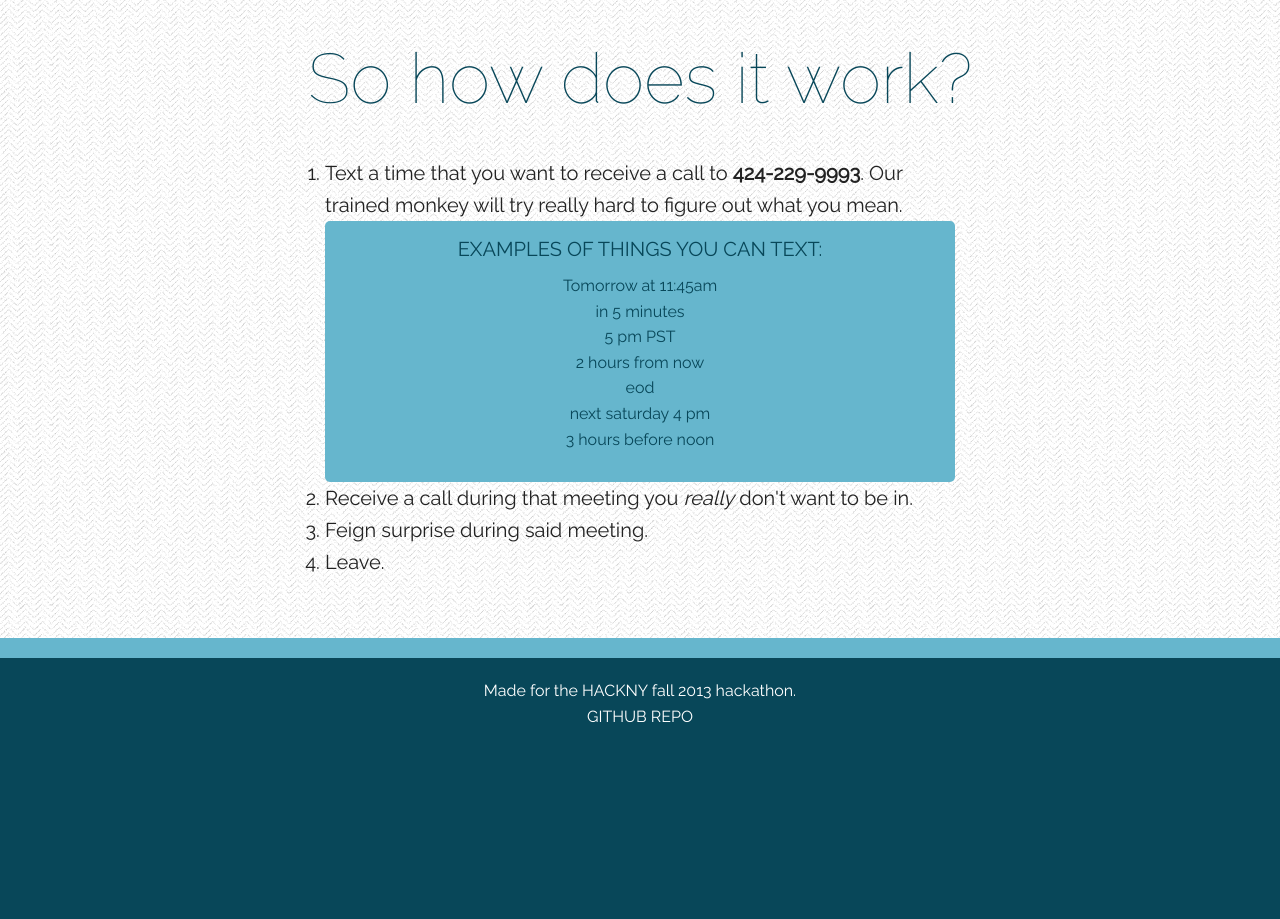
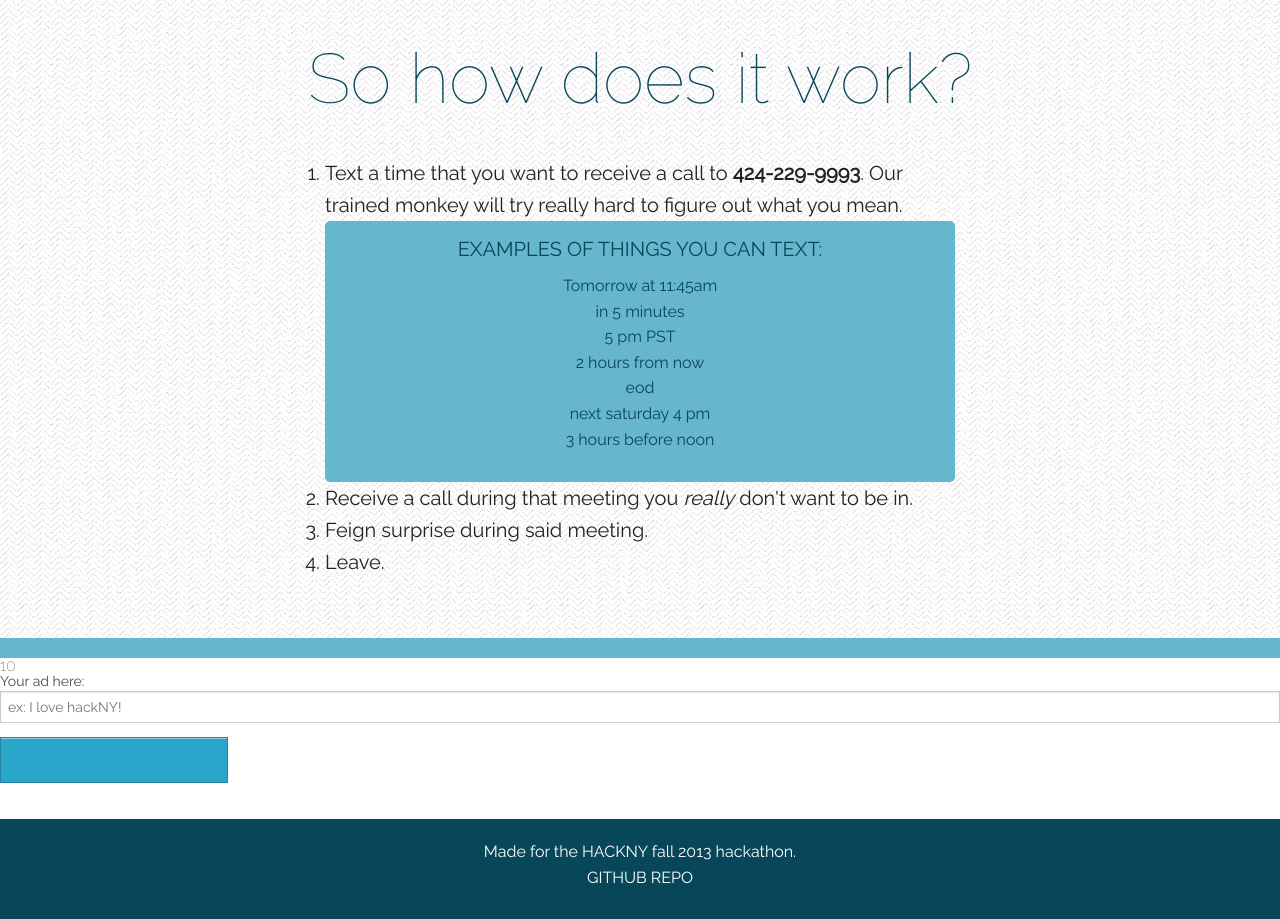
Before and after one commit to dariajung/excuse-timer, a Flask app: page / in a window 1280 px wide. Shown: the part 501-1420 px from the top of the page. Before the commit the page ends 1223 px from the top, so only its background shows below. Run offline with Flask 2, Linux system fonts and the light colour scheme; a database or web service that is not in the repository returns one stand-in record (values such as "Sample title").

Commit message:
payments incomplete

```diff
--- a/app.py
+++ b/app.py
@@ -16,7 +16,7 @@ mongo = PyMongo(app)
 p = pdt.Calendar()
 
 def get_price():
-    return mongo.db.ad.find().limit(1).sort('_id', -1)['price']
+    return mongo.db.messages.find().limit(1).sort('_id', -1)[0]['price']
 
 @app.context_processor
 def inject_price():
--- a/templates/index.html
+++ b/templates/index.html
@@ -63,7 +63,19 @@
                 </ol>
             </div>
         </div>
+        <script>
+            function redit-to-venmo() {
+
+                window.location.replace("https://venmo.com/mettacode?txn=pay&amount={{price}}&note=for+ad+on+excusetime");
+            }
+        </script>
         <div class='ad'>
+            {{ price }}
+            <form>
+                <label>Your ad here:</label>
+                <input type='text' name='ad' id='a' placeholder="ex: I love hackNY!">
+                <input class='button' action='/ad' onclick="submit-redir-to-venmo();">
+            </form>
         </div>
         <div class='footer'>
             <p>Made for the <a target='_blank' href='http://hackny.org'>hackNY</a> fall 2013 hackathon.</p>
```
